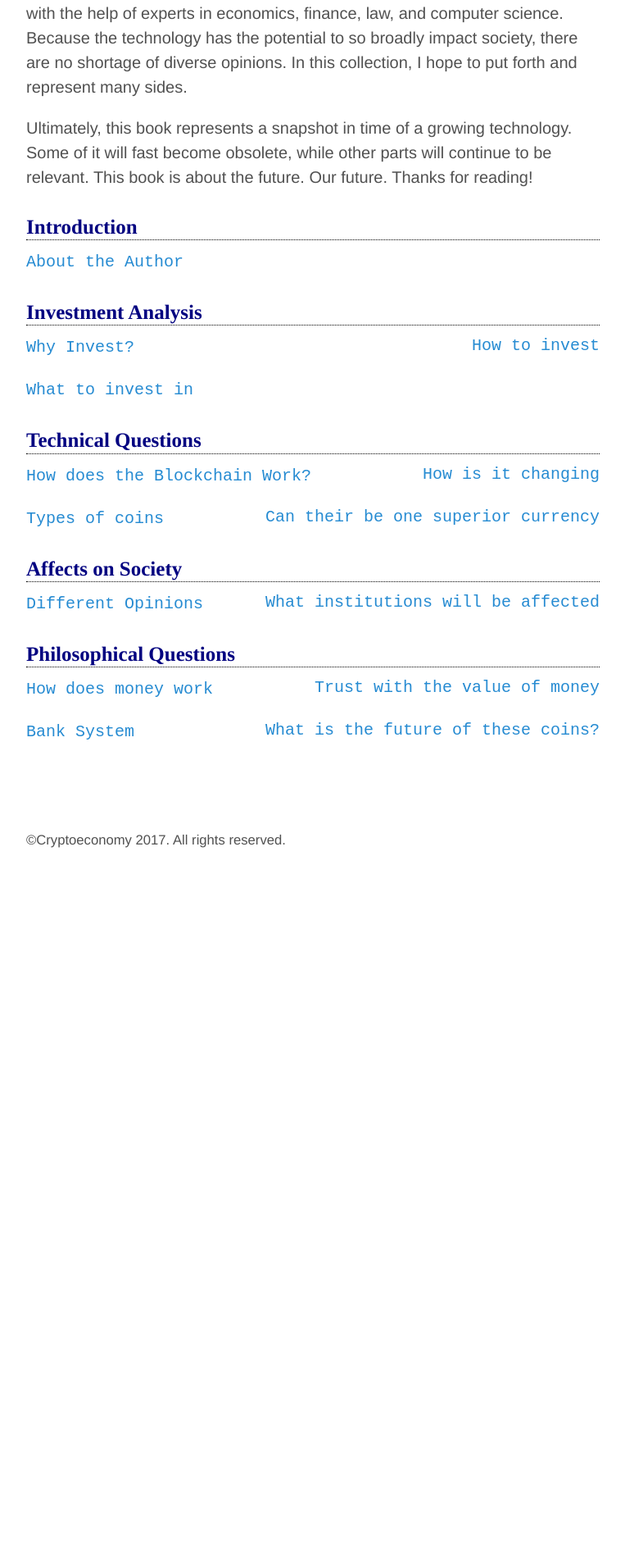
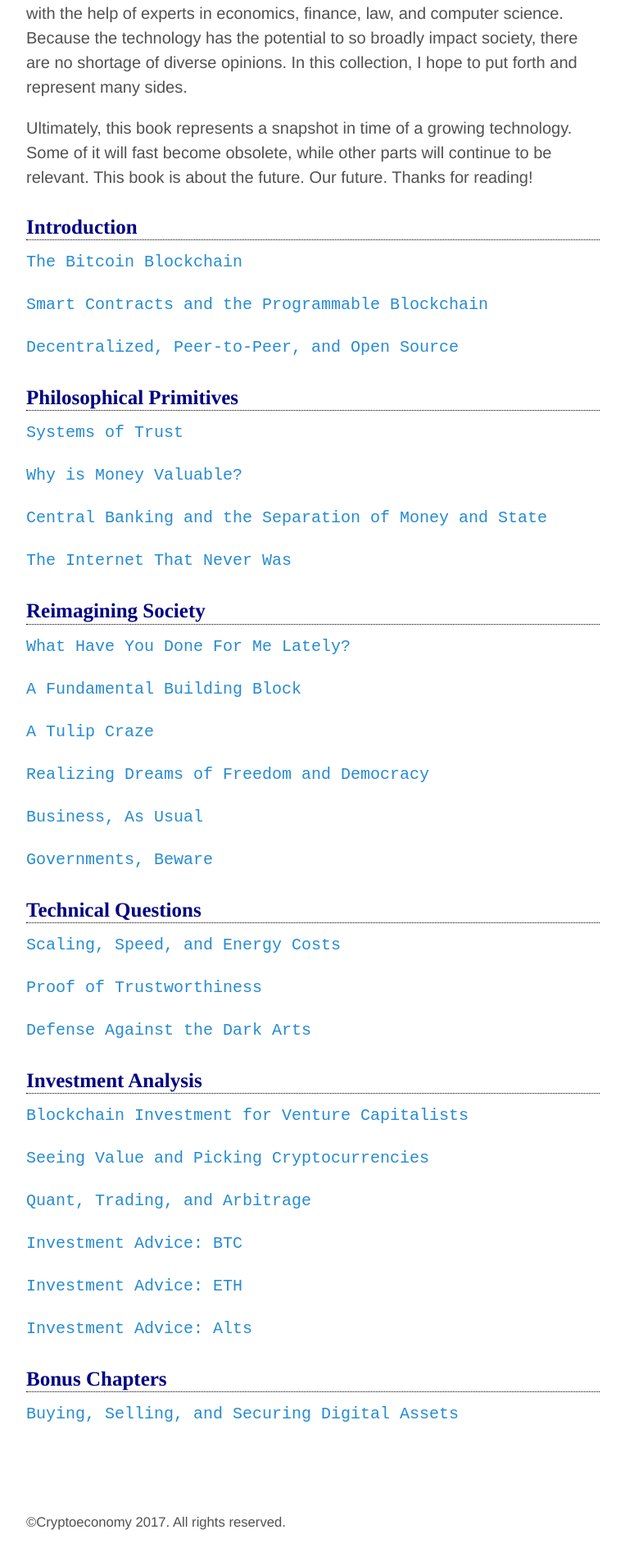
Before and after one commit to Cryptoeconomics/cryptoeconomics.github.io, a Jekyll site: the page built from index.html, in a window 1280 px wide. Shown: the part 811-2721 px from the top of the page at 82% size, without its empty margins (258-1021 px from the left). Built offline with Jekyll 4.4.1, drawn with Linux system fonts in a browser that asks for light colours; before the commit the page ends 1889 px from its top, so only the background shows below that.

Commit message:
added and edited teble of contents

```diff
--- a/index.html
+++ b/index.html
@@ -42,42 +42,66 @@ title: Home
 		{
 			float: right;
 		}
-		p.section1
-		{
-	   		float: left;
-		}
-		a.section3
-		{
-			float: right;
-		}
-		p.section2
-		{
-			float: right;
-		}
+
 		@import url('https://fonts.googleapis.com/css?family=VT323');
     </style>
 </head>
 
  <h3 style="font-family:Times;" id="mailing-list"><font color="Navy">Introduction <hr class="section"></font></h3>
 
- <p><a href="/" title="Home">About the Author </a></p>
+ <p><a href="/" title="Home">The Bitcoin Blockchain </a></p>
+
+<p><a href="/" title="Home">Smart Contracts and the Programmable Blockchain </a></p>
+
+<p><a href="/" title="Home">Decentralized, Peer-to-Peer, and Open Source </a></p>
+
+<h3 style="font-family:Times;" id="mailing-list"><font color="Navy">Philosophical Primitives<hr class="section"> </font></h3>
+
+<p><a href="/" title="Home"> Systems of Trust</a></p>
+
+<p><a href="/" title="Home"> Why is Money Valuable?</a></p>
+
+<p><a href="/" title="Home">Central Banking and the Separation of Money and State</a></p>
+
+<p><a href="/" title="Home">The Internet That Never Was</a></p>
+
+<h3 style="font-family:Times;" id="mailing-list"><font color="Navy"> Reimagining Society<hr class="section"></font></h3>
+
+<p><a href="/" title="Home">What Have You Done For Me Lately?</a></p>
+
+<p><a href="/" title="Home">A Fundamental Building Block</a></p>
+
+<p><a href="/" title="Home">A Tulip Craze</a></p>
+
+<p><a href="/" title="Home">Realizing Dreams of Freedom and Democracy</a></p>
+
+<p><a href="/" title="Home">Business, As Usual</a></p>
+
+<p><a href="/" title="Home">Governments, Beware</a></p>
+
+<h3 style="font-family:Times;" id="mailing-list"><font color="Navy"> Technical Questions<hr class="section"></font></h3>
+
+<p><a href="/" title="Home">Scaling, Speed, and Energy Costs</a> </p>
+
+<p><a href="/" title="Home">Proof of Trustworthiness</a> </p>
+
+<p><a href="/" title="Home">Defense Against the Dark Arts</a> </p>
+
 
 <h3 style="font-family:Times;" id="mailing-list"><font color="Navy">Investment Analysis<hr class="section"> </font></h3>
 
-<p><a href="/" title="Home"> Why Invest? </a>  <a class="section3" href="/" title="Home"> How to invest </a></p>
-<p><a href="/" title="Home"> What to invest in</a></p>
+<p><a href="/" title="Home">Blockchain Investment for Venture Capitalists</a></p>
 
-<h3 style="font-family:Times;" id="mailing-list"><font color="Navy"> Technical Questions<hr class="section"></font></h3>
+<p><a href="/" title="Home">Seeing Value and Picking Cryptocurrencies </a></p>
 
-<p><a href="/" title="Home">How does the Blockchain Work? </a> <a class="section3" href="/" title="Home"> How is it changing </a></p>
-<p><a href="/" title="Home">Types of coins </a> <a class="section3" href="/" title="Home">Can their be one superior currency</a></p>
+<p><a href="/" title="Home">Quant, Trading, and Arbitrage</a></p>
 
-<h3 style="font-family:Times;" id="mailing-list"><font color="Navy"> Affects on Society <hr class="section"></font></h3>
+<p><a href="/" title="Home">Investment Advice: BTC</a></p>
 
-<p><a href="/" title="Home">Different Opinions</a> <a class="section3" href="/" title="Home">What institutions will be affected</a></p>
+<p><a href="/" title="Home">Investment Advice: ETH</a></p>
 
-<h3 style="font-family:Times;" id="mailing-list"><font color="Navy">Philosophical Questions <hr class="section"> </font></h3>
+<p><a href="/" title="Home">Investment Advice: Alts</a></p>
 
-<p><a href="/" title="Home">How does money work </a> <a class="section3" href="/" title="Home">Trust with the value of money</a></p>
+<h3 style="font-family:Times;" id="mailing-list"><font color="Navy">Bonus Chapters<hr class="section"> </font></h3>
 
-<p><a href="/" title="Home">Bank System </a> <a class="section3" href="/" title="Home">What is the future of these coins?</a></p>
+<p><a href="/" title="Home">Buying, Selling, and Securing Digital Assets</a></p>
```
